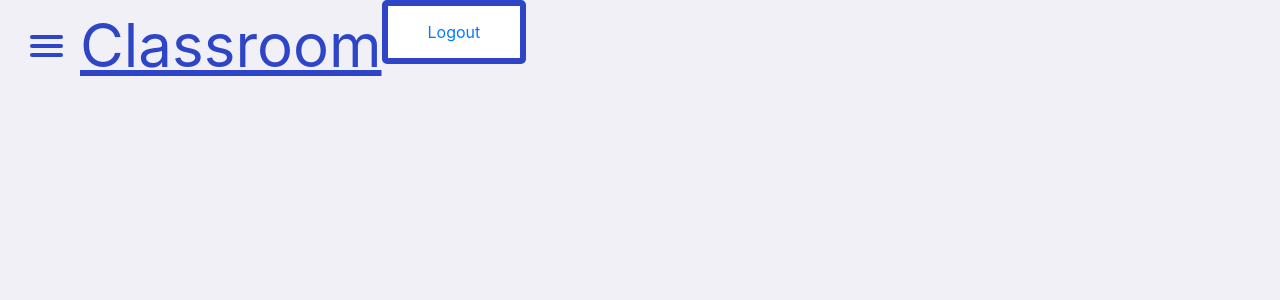
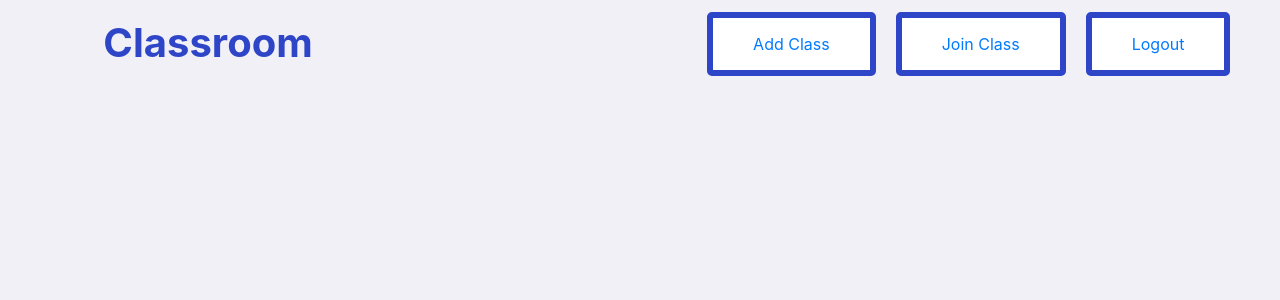
Before and after one commit to Aafiya-H/Classroom, a Django app: page /home/ in a window 1280 px wide. Shown: the top 300 px of the page. Run offline with Django 3.2, Linux system fonts and the light colour scheme; the visitor is signed in with stand-in values (Sample User, id 1); data that the repository does not hold is empty.

Commit message:
Home page modified. Navbar initialized for class page

```diff
--- a/base/templates/base/hamburger.html
+++ b/base/templates/base/hamburger.html
@@ -12,30 +12,50 @@
     <script src="https://cdn.jsdelivr.net/npm/bootstrap@4.5.3/dist/js/bootstrap.bundle.min.js" integrity="sha384-ho+j7jyWK8fNQe+A12Hb8AhRq26LrZ/JpcUGGOn+Y7RsweNrtN/tE3MoK7ZeZDyx" crossorigin="anonymous"></script>
   </head>
 <body>
-    <a class="mytoplogo"> Classroom </a>
-    <button class="mybtn myinfo mybtn-active"><a href="{% url 'logout' %}">Logout</a></button>
-    <nav role="navigation">
+    <!-- <a class="mytoplogo"> Classroom </a>
+    <div class="logout_button">
+      <img class="plus_button" src="{% static 'images/plus.svg' %}"/>
+    </div>
+    <div class="logout_button">
+      <button class="mybtn myinfo mybtn-active"><a href="{% url 'logout' %}">Logout</a></button>
+    </div> -->
+    <nav class="navbar navbar-expand-lg navbar-light navbar_custom">
+      <a class="navbar-brand" href="#" style="font-size:250% !important; color:#2e45c7 !important; margin-left: 7%; margin-right: 30%"><b>Classroom</b></a>
+      <div class="collapse navbar-collapse" id="navbarSupportedContent">
+          <ul class="navbar-nav mr-auto">
+            <!-- <li class="nav-item">
+              <a href="#"><img class="plus_button" src="{% static 'images/plus.svg' %}"/></a>
+            </li> -->
+            <li class="nav-item active">
+              <a href="#"><button class="mybtn myinfo mybtn-active"><a href="{% url 'create_class' %}">Add Class</a></button></a>
+            </li>
+            <li class="nav-item active">
+              <a href="#"><button class="mybtn myinfo mybtn-active"><a href="{% url 'join_class' %}">Join Class</a></button></a>
+            </li>
+            <li class="nav-item active">
+              <a href="#"><button class="mybtn myinfo mybtn-active"><a href="{% url 'logout' %}">Logout</a></button></a>
+            </li>
+          </ul>
+            <!-- <li class="nav-item dropdown">
+              <a class="nav-link dropdown-toggle" href="#" id="navbarDropdown" role="button" data-toggle="dropdown" aria-haspopup="true" aria-expanded="false">
+                Dropdown
+              </a>
+              <div class="dropdown-menu" aria-labelledby="navbarDropdown">
+                <a class="dropdown-item" href="#">Action</a>
+                <a class="dropdown-item" href="#">Another action</a>
+                <div class="dropdown-divider"></div>
+                <a class="dropdown-item" href="#">Something else here</a>
+              </div>
+            </li> -->
+      </div>
+    </nav>
+    <br>
+    <!-- <nav role="navigation">
         <div id="menuToggle">
-          <!--
-          A fake / hidden checkbox is used as click reciever,
-          so you can use the :checked selector on it.
-          -->
           <input type="checkbox" />
-
-          <!--
-          Some spans to act as a hamburger.
-
-          They are acting like a real hamburger,
-          not that McDonalds stuff.
-          -->
           <span></span>
           <span></span>
           <span></span>
-
-          <!--
-          Too bad the menu has to be inside of the button
-          but hey, it's pure CSS magic.
-          -->
           <ul id="menu">
             <a href="#"><li>Class 1</li></a>
             <a href="#"><li>Class 2</li></a>
@@ -43,7 +63,7 @@
             <a href="#"><li>Class 4</li></a>
           </ul>
         </div>
-      </nav>
+      </nav> -->
       {% block hamburger %}
       {% endblock %}
     </body>
--- a/base/templates/base/home.html
+++ b/base/templates/base/home.html
@@ -10,10 +10,13 @@
         {% for mapping in mappings %}
             {% if forloop.counter|divisibleby:4 %}
                     <div class="col-md-3">
-                        <div class="card custom_card" style="width: 18rem;">
-                            <img src="{% static 'images/home_page/img_bookclub.jpg' %}" class="card-img-top" alt="...">
+                        <div class="card custom_card card-margin" style="width: 18rem;">
+                            <div class="d-flex flex-wrap align-items-center justify-content-center card-background">
+                                <img class="card-img-top card-background" src="{% static 'images/home_page/img_bookclub.jpg' %}"/>
+                                <div class="img-overlay"><a href="{% url 'render_class' id=mapping.classroom_id.id %}"><h2>{{ mapping.classroom_id.classroom_name }}</a> </h2> </div>
+                            </div>
                             <div class="card-body">
-                            <p class="card-text">{{ mapping.classroom_id.classroom_name }}</p>
+                            <!-- <p class="card-text">{{ mapping.classroom_id.classroom_name }}</p> -->
                             {% if mapping.teacher_id %}
                                 <p class="card-text">{{ mapping.teacher_id}}</p>
                             {% else %}
@@ -32,9 +35,9 @@
             {% else %}
                 <div class="col-md-3">
                     <div class="card custom_card" style="width: 18rem;">
-                        <div class="d-flex flex-wrap align-items-center justify-content-center">
-                            <img class="card-img-top" src="{% static 'images/home_page/img_bookclub.jpg' %}"/>
-                            <div class="img-overlay"> <h2>{{ mapping.classroom_id.classroom_name }}</h2> </div>
+                        <div class="d-flex flex-wrap align-items-center justify-content-center card-background">
+                            <img class="card-img-top card-background" src="{% static 'images/home_page/img_bookclub.jpg' %}"/>
+                            <div class="img-overlay"><a href="{% url 'render_class' id=mapping.classroom_id.id %}"><h2>{{ mapping.classroom_id.classroom_name }}</a> </h2> </div>
                         </div>
                         <div class="card-body">
                         <!-- <p class="card-text">{{ mapping.classroom_id.classroom_name }}</p> -->
--- a/base/views.py
+++ b/base/views.py
@@ -4,8 +4,8 @@ from django.contrib.auth import logout, authenticate, login
 from django.contrib.auth.decorators import login_required
 # from .forms import CreateClassForm,UserRegisterationForm, UserAuthenticationForm
 from .utils import generate_class_code
-from .models import *   #Classrooms,Teachers,Students
-from .forms import *    #JoinClassForm
+from .models import *   # Classrooms,Teachers,Students
+from .forms import *    # JoinClassForm
 
 from itertools import chain
 
@@ -85,7 +85,7 @@ def create_class(request):
     form = CreateClassForm()
     return render(request,'base/create_class.html',{'form':form})
 
-def join_class(request,id):
+def join_class(request):
     if request.method == 'POST':
         form = JoinClassForm(request.POST)
         if form.is_valid():
--- a/static/css/card.css
+++ b/static/css/card.css
@@ -38,3 +38,11 @@ margin: 33% 0;
 position: absolute;
 z-index: 1;
 }
+
+.card-background{
+    border-radius: 10px 10px 0px 0px !important;
+}
+
+.card-margin{
+    margin-right: 50px !important;
+}
--- a/static/css/hamburger.css
+++ b/static/css/hamburger.css
@@ -18,18 +18,29 @@ body
    font-family: "Avenir Next", "Avenir", sans-serif;
 }
 
+/* .logout_button{
+  display: inline-block !important;
+  float:right !important;
+} */
+
+/* .plus_button{
+  height:  20%;
+  width:  20%;
+  background-color: black !important;
+} */
+
 .mybtn {
 border: 6px solid black;
 background-color: white;
-/* float:right !important; */
 border-radius: 5px;
 color: black;
 padding: 14px 28px;
-padding-left: 50px;
 font-size: 16px;
 cursor: pointer;
 padding-left:40px;
 padding-right:40px;
+margin-top: 1%;
+margin-left: 20px;
 }
 
 .myinfo {
@@ -48,146 +59,5 @@ color: white;
   padding-left:80px;
   position: relative !important;
   color: #2e45c7 !important;
+  margin-right: 46%;
 }
-
- #menuToggle
- {
-   display: block;
-   position: relative;
-   top: -29px;
-   left: 30px;
-
-   z-index: 1;
-
-   -webkit-user-select: none;
-   user-select: none;
- }
-
- #menuToggle a
- {
-   text-decoration: none;
-   color: #232323;
-
-   transition: color 0.3s ease;
- }
-
- #menuToggle a:hover
- {
-   color: #2e45c7;
- }
-
-
- #menuToggle input
- {
-   display: block;
-   width: 40px;
-   height: 32px;
-   position: absolute;
-   top: -7px;
-   left: -5px;
-
-   cursor: pointer;
-
-   opacity: 0; /* hide this */
-   z-index: 2; /* and place it over the hamburger */
-
-   -webkit-touch-callout: none;
- }
-
- /*
-  * Just a quick hamburger
-  */
- #menuToggle span
- {
-   display: block;
-   width: 33px;
-   height: 4px;
-   margin-bottom: 5px;
-   position: relative;
-
-   background: #2e45c7;
-   border-radius: 3px;
-
-   z-index: 1;
-
-   transform-origin: 4px 0px;
-
-   transition: transform 0.5s cubic-bezier(0.77,0.2,0.05,1.0),
-               background 0.5s cubic-bezier(0.77,0.2,0.05,1.0),
-               opacity 0.55s ease;
- }
-
- #menuToggle span:first-child
- {
-   transform-origin: 0% 0%;
- }
-
- #menuToggle span:nth-last-child(2)
- {
-   transform-origin: 0% 100%;
- }
-
- /*
-  * Transform all the slices of hamburger
-  * into a crossmark.
-  */
- #menuToggle input:checked ~ span
- {
-   opacity: 1;
-   transform: rotate(45deg) translate(-2px, -1px);
-   background: #232323;
- }
-
- /*
-  * But let's hide the middle one.
-  */
- #menuToggle input:checked ~ span:nth-last-child(3)
- {
-   opacity: 0;
-   transform: rotate(0deg) scale(0.2, 0.2);
- }
-
- /*
-  * Ohyeah and the last one should go the other direction
-  */
- #menuToggle input:checked ~ span:nth-last-child(2)
- {
-   transform: rotate(-45deg) translate(0, -1px);
- }
-
- /*
-  * Make this absolute positioned
-  * at the top left of the screen
-  */
- #menu
- {
-   position: absolute;
-   width: 300px;
-   margin: -100px 0 0 -50px;
-   padding: 50px;
-   padding-top: 125px;
-
-   background: #ffffff;
-   list-style-type: none;
-   -webkit-font-smoothing: antialiased;
-   /* to stop flickering of text in safari */
-
-   transform-origin: 0% 0%;
-   transform: translate(-100%, 0);
-
-   transition: transform 0.5s cubic-bezier(0.77,0.2,0.05,1.0);
- }
-
- #menu li
- {
-   padding: 10px 0;
-   font-size: 22px;
- }
-
- /*
-  * And let's slide it in from the left
-  */
- #menuToggle input:checked ~ ul
- {
-   transform: none;
- }
```
Also changed, not shown: base/templates/base/base_class.html (added, +62 -0 lines), base/templates/base/class_page.html (+4 -3 lines), base/templates/base/create_class.html (+6 -1 lines), base/templates/base/join_class.html (+6 -1 lines), static/css/base_class.css (added, +146 -0 lines), static/images/plus.svg (added).
